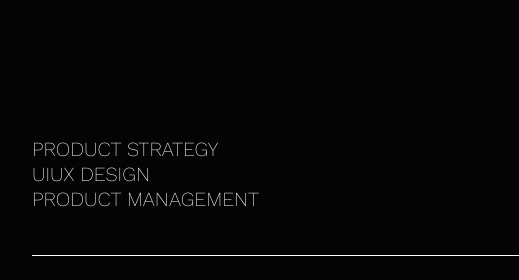
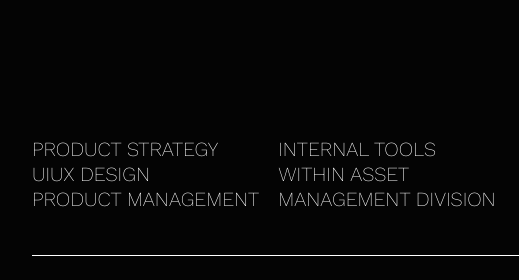
Before and after one commit to katyeqian/ktportfolio2022.github.io, a plain HTML site: page index.html in a window 1280 px wide. Shown: the part 1160-1440 px from the top of the page, 0-519 px from the left. Drawn offline with nearby package versions, Linux system fonts and the light colour scheme.

Commit message:
Update index.html

```diff
--- a/index.html
+++ b/index.html
@@ -134,7 +134,9 @@
                         Product Management<br></h2>
                     </div>
                     <div class="item3">
-                        <h2><br></h2>
+                        <h2>Internal tools<br>
+                        within Asset<br>
+                        Management Division</h2>
                     </div>
                     <div class="item4">
                         <a href="projects/GoldmanSachs/gs.html"><img class="hideme2" src="thumbnails/sma.png"></a>
```
